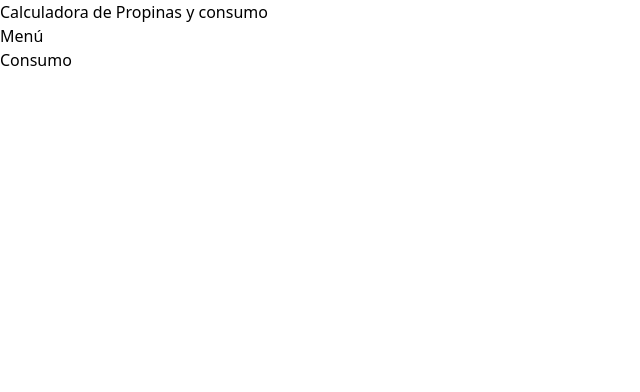
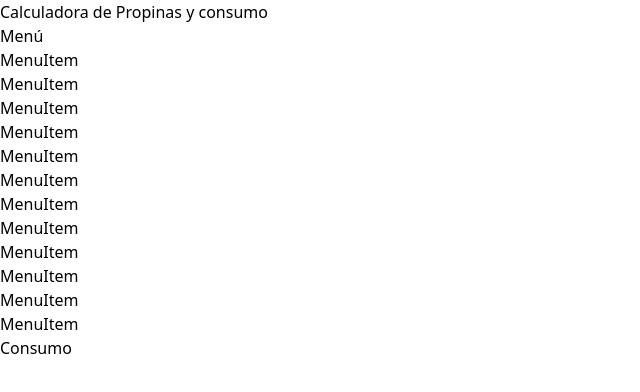
Before and after one commit to MendiolaSergioluis/calculadora-propinas, a React (Vite) app: page / in a window 1280 px wide. Shown: the top 392 px of the page, without its empty margins (0-640 px from the left). Built offline with nearby package versions, Linux system fonts and the light colour scheme.

Commit message:
Componente MenuItem creado e incluido en el archivo principal App

```diff
--- a/src/App.tsx
+++ b/src/App.tsx
@@ -1,7 +1,8 @@
 import {menuItems} from "./data/db.ts";
+import {MenuItem} from "./components/MenuItem.tsx";
 
 function App() {
-console.log(menuItems)
+
   return (
     <>
       <header className="bg-teal-400 py-5">
@@ -10,6 +11,11 @@ console.log(menuItems)
       <main className="max-w-7xl mx-auto py-20 grid md:grid-cols-2">
         <div className="">
           <h2>Menú</h2>
+          {menuItems.map( item => (
+            <MenuItem
+              key={item.id}
+            />
+          ))}
         </div>
         <div className="">
           <h2>Consumo</h2>
--- /dev/null
+++ b/src/components/MenuItem.tsx
@@ -0,0 +1,5 @@
+export function MenuItem() {
+  return (
+    <div>MenuItem</div>
+  );
+}
```
